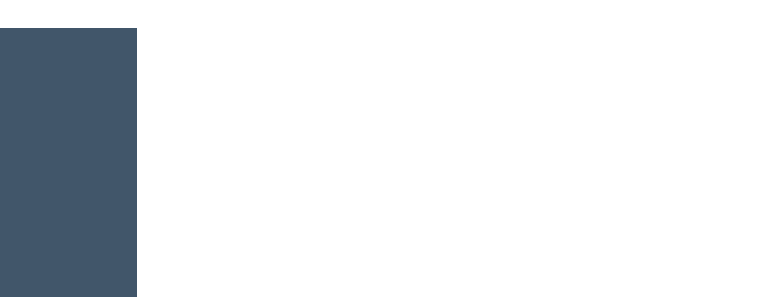
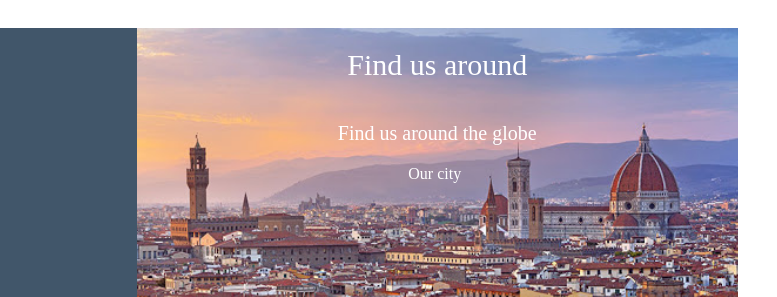
Before and after one commit to marzucoalessandro/html-css-helbiz, a plain HTML site: page index.html in a window 1280 px wide. Shown: the part 2503-2800 px from the top of the page, 503-1280 px from the left. Drawn offline with Linux system fonts and the light colour scheme.

Commit message:
quarta sezione ancora incompleta

```diff
--- a/css/style.css
+++ b/css/style.css
@@ -131,6 +131,7 @@
 .small{
   font-size: 20px;
   font-weight: bold;
+  color: black;
 }
 
 .fig1 a{
@@ -221,6 +222,13 @@
 }
 
 .tel img{
+  height: 190px;
   width: 200px;
   padding-top: 20px;
 }
+
+.col-sx{
+  height: 350px;
+  background-image: url(../img/firenze.jpg);
+  background-size: cover;
+}
--- a/index.html
+++ b/index.html
@@ -202,12 +202,14 @@
 
                 </div>
 
-
               </div>
 
-            <div class="col-sx col-lg-6">
+              <div class="col-sx col-lg-6 txt-c">
 
                 <!-- all'interno un h4+p+a -->
+                <h4>Find us around</h4>
+                <p>Find us around the globe</p>
+                <a href="#">Our city</a>
 
               </div>
 
```
Also changed, not shown: img/firenze.jpg (added). Lines whose indentation alone changed are shown as unchanged.
